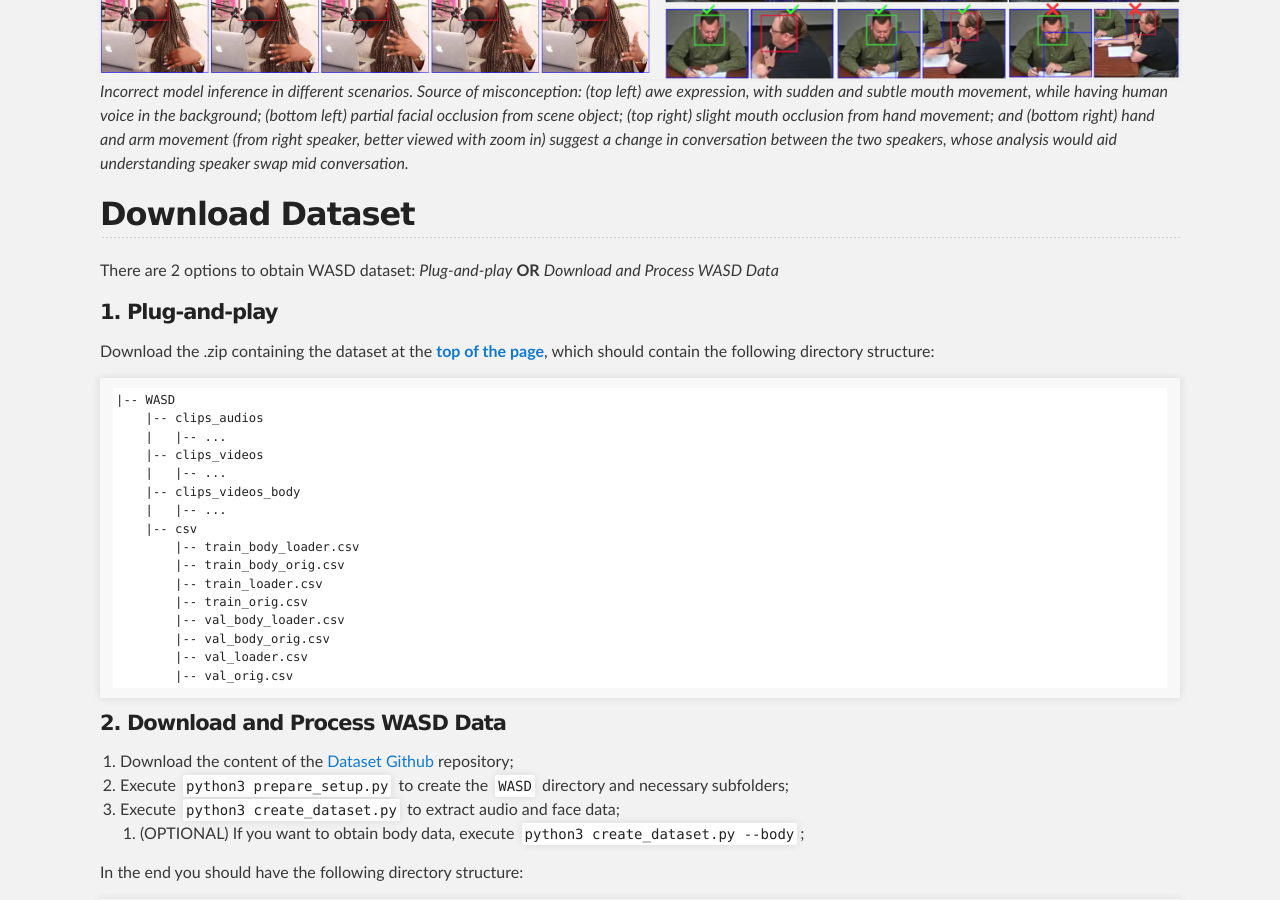
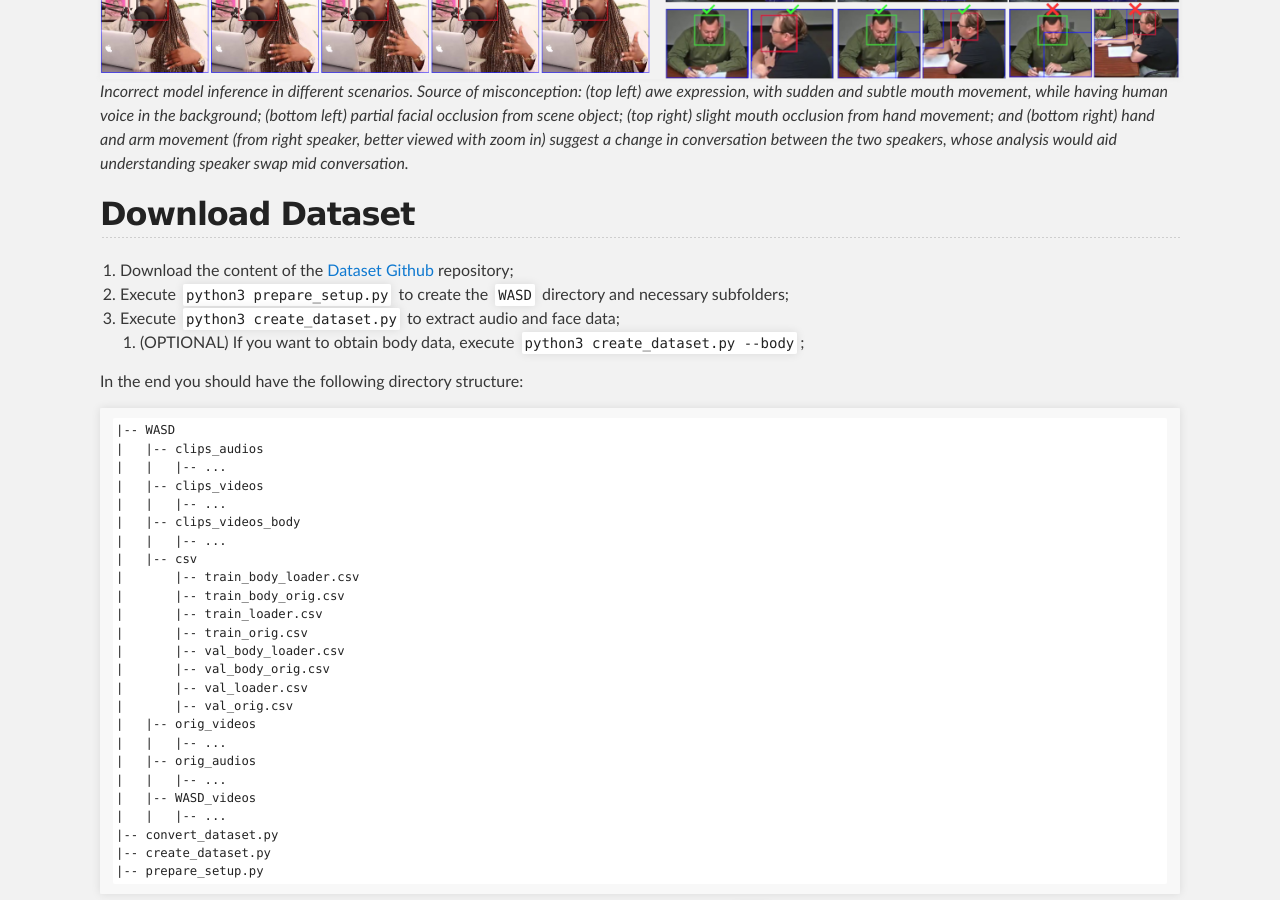
Before and after one commit to Tiago-Roxo/WASD, a Jekyll site: the page built from index.md, in a window 1280 px wide and 900 px high, scrolled down 5150 px. Built offline with Jekyll 4.4.1, drawn with Linux system fonts in a browser that asks for light colours.

Commit message:
Update index.md

````diff
--- a/index.md
+++ b/index.md
@@ -86,34 +86,7 @@ We analyze different scenarios where WASD is distinctive from AVA-ActiveSpeaker
 
 ## Download Dataset
 
-There are 2 options to obtain WASD dataset: *Plug-and-play* **OR** *Download and Process WASD Data*
-
-#### 1. Plug-and-play
-
-Download the .zip containing the dataset at the **[top of the page](#zip_download_link)**, which should contain the following directory structure:
-```bash
-|-- WASD
-    |-- clips_audios
-    |   |-- ...
-    |-- clips_videos
-    |   |-- ...
-    |-- clips_videos_body
-    |   |-- ...
-    |-- csv
-        |-- train_body_loader.csv
-        |-- train_body_orig.csv
-        |-- train_loader.csv
-        |-- train_orig.csv
-        |-- val_body_loader.csv
-        |-- val_body_orig.csv
-        |-- val_loader.csv
-        |-- val_orig.csv
-```
-
-#### 2. Download and Process WASD Data
-
-
-1. Download the content of the [Dataset Github](https://github.com/Joana-Cabral/dataset) repository;
+1. Download the content of the [Dataset Github](https://github.com/Tiago-Roxo/WASD) repository;
 2. Execute `python3 prepare_setup.py` to create the `WASD` directory and necessary subfolders;
 3. Execute `python3 create_dataset.py` to extract audio and face data;
     1. (OPTIONAL) If you want to obtain body data, execute `python3 create_dataset.py --body`;
````
